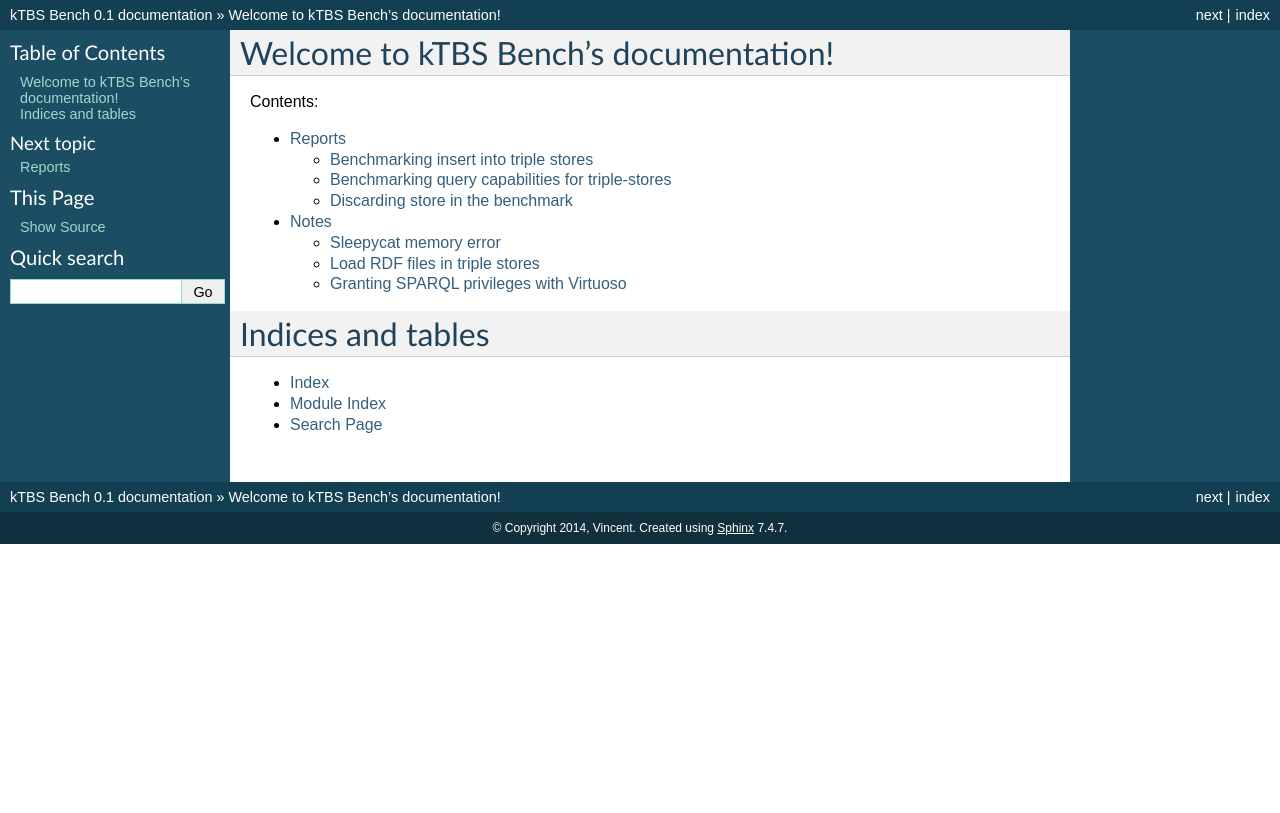
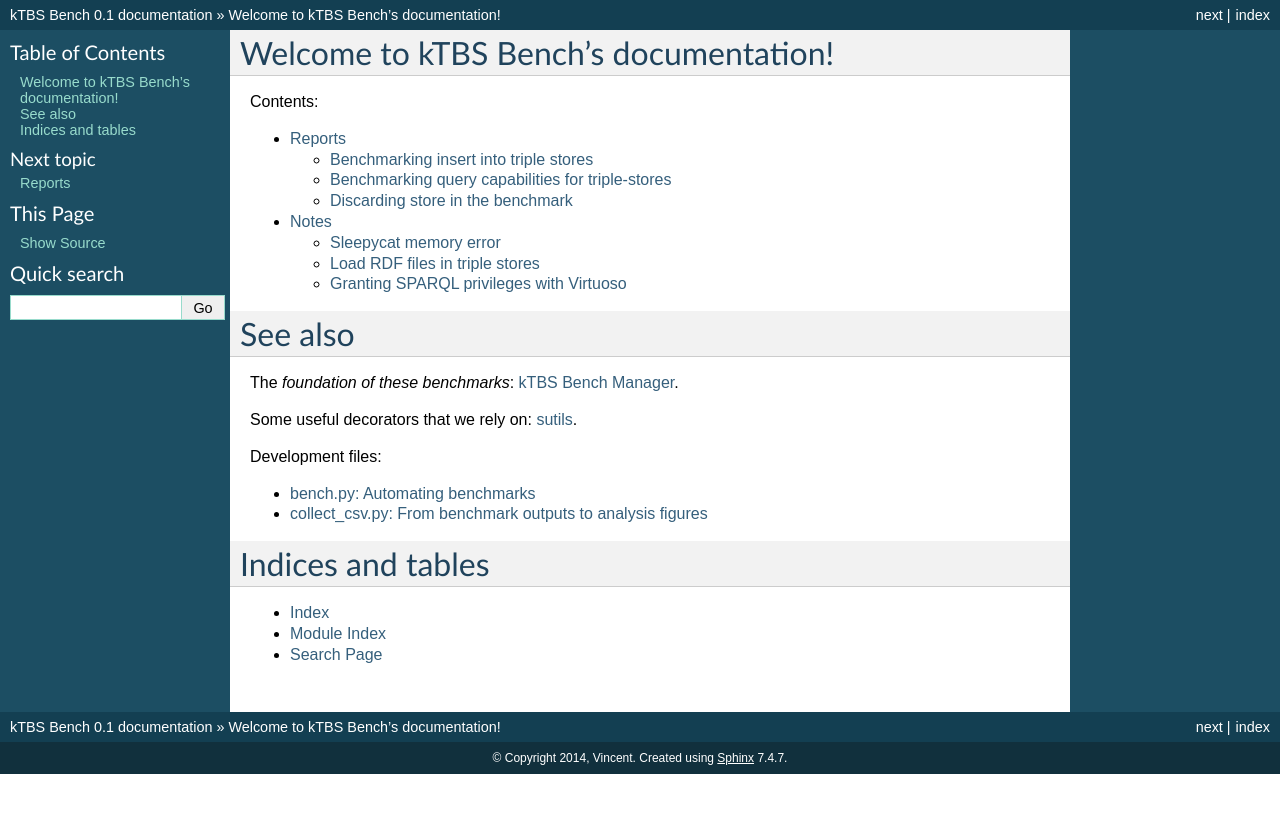
Before and after one commit to ktbs/ktbs-bench, a Sphinx documentation site: the page built from doc/source/index.rst, in a window 1280 px wide. Shown: the top 813 px of the page. Built offline with Sphinx 7.4.7, drawn with Linux system fonts in a browser that asks for light colours.

Commit message:
Add sutils, ktbs-mgr and ktbs-bench scripts to doc

```diff
--- /dev/null
+++ b/doc/source/bench.rst
@@ -0,0 +1,7 @@
+bench.py: Automating benchmarks
+===============================
+
+A script to execute many benchmarks at once.
+
+.. automodule:: bench
+   :members:
--- /dev/null
+++ b/doc/source/collectcsv.rst
@@ -0,0 +1,7 @@
+collect_csv.py: From benchmark outputs to analysis figures
+==========================================================
+
+A script that collect benchmark output files and make figures from them.
+
+.. automodule:: collect_csv
+   :members:
--- a/doc/source/conf.py
+++ b/doc/source/conf.py
@@ -18,7 +18,8 @@
 # If extensions (or modules to document with autodoc) are in another directory,
 # add these directories to sys.path here. If the directory is relative to the
 # documentation root, use os.path.abspath to make it absolute, like shown here.
-#sys.path.insert(0, os.path.abspath('.'))
+sys.path.insert(0, os.path.abspath('../../bin/'))
+sys.path.insert(0, os.path.abspath('../../bench_examples/'))
 
 # -- General configuration ------------------------------------------------
 
--- a/doc/source/index.rst
+++ b/doc/source/index.rst
@@ -15,6 +15,20 @@
    notes
 
 
+See also
+========
+
+The *foundation of these benchmarks*: `kTBS Bench Manager <https://ktbs-bench-manager.readthedocs.org/en/latest/>`_.
+
+Some useful decorators that we rely on: `sutils <https://sutils.readthedocs.org/en/latest/>`_.
+
+Development files:
+
+.. toctree::
+   bench
+   collectcsv
+
+
 Indices and tables
 ==================
 
```
